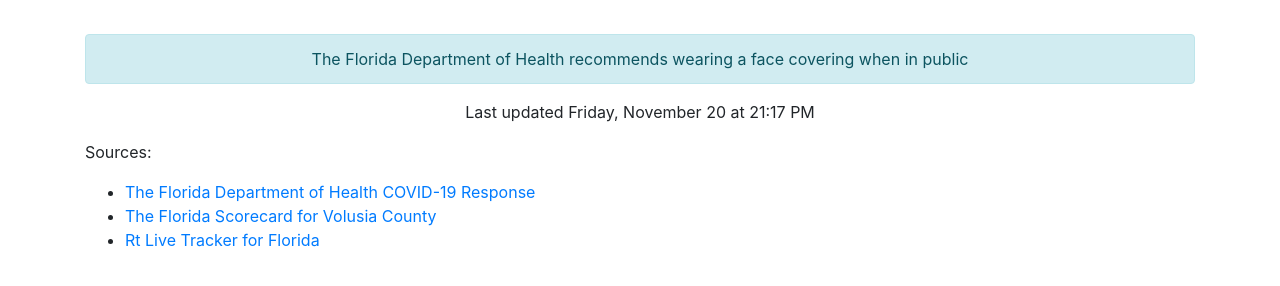
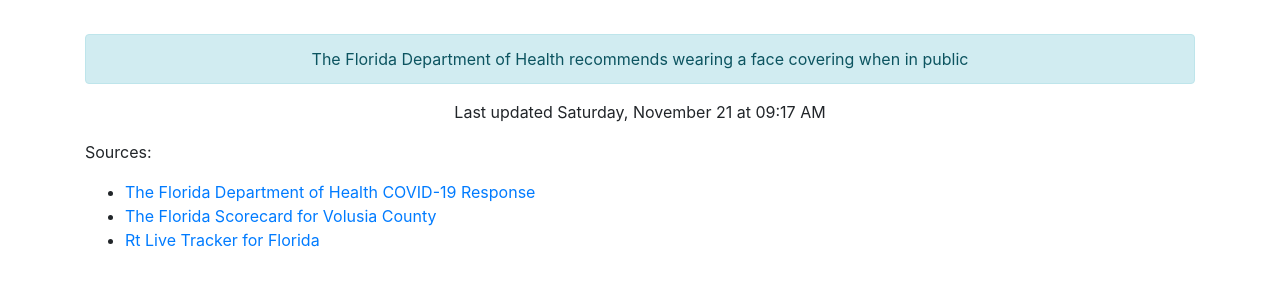
Before and after one commit to thinkjson/timeforchurch, a Jekyll site: the page built from index.md, in a window 1280 px wide. Shown: the part 586-872 px from the top of the page. Built offline with Jekyll 4.4.1, drawn with Linux system fonts in a browser that asks for light colours; our own code applies the rules of GitHub Pages for plain Markdown files.

Commit message:
Updating data

```diff
--- a/_includes/data.html
+++ b/_includes/data.html
@@ -10,4 +10,4 @@
     <div class="outcome text-success">YES</div>
     <div class="alert alert-info" role="alert">The Florida Department of Health recommends wearing a face covering when in public</div>
 
-    <p>Last updated Friday, November 20 at 21:17 PM</p>
+    <p>Last updated Saturday, November 21 at 09:17 AM</p>
```
